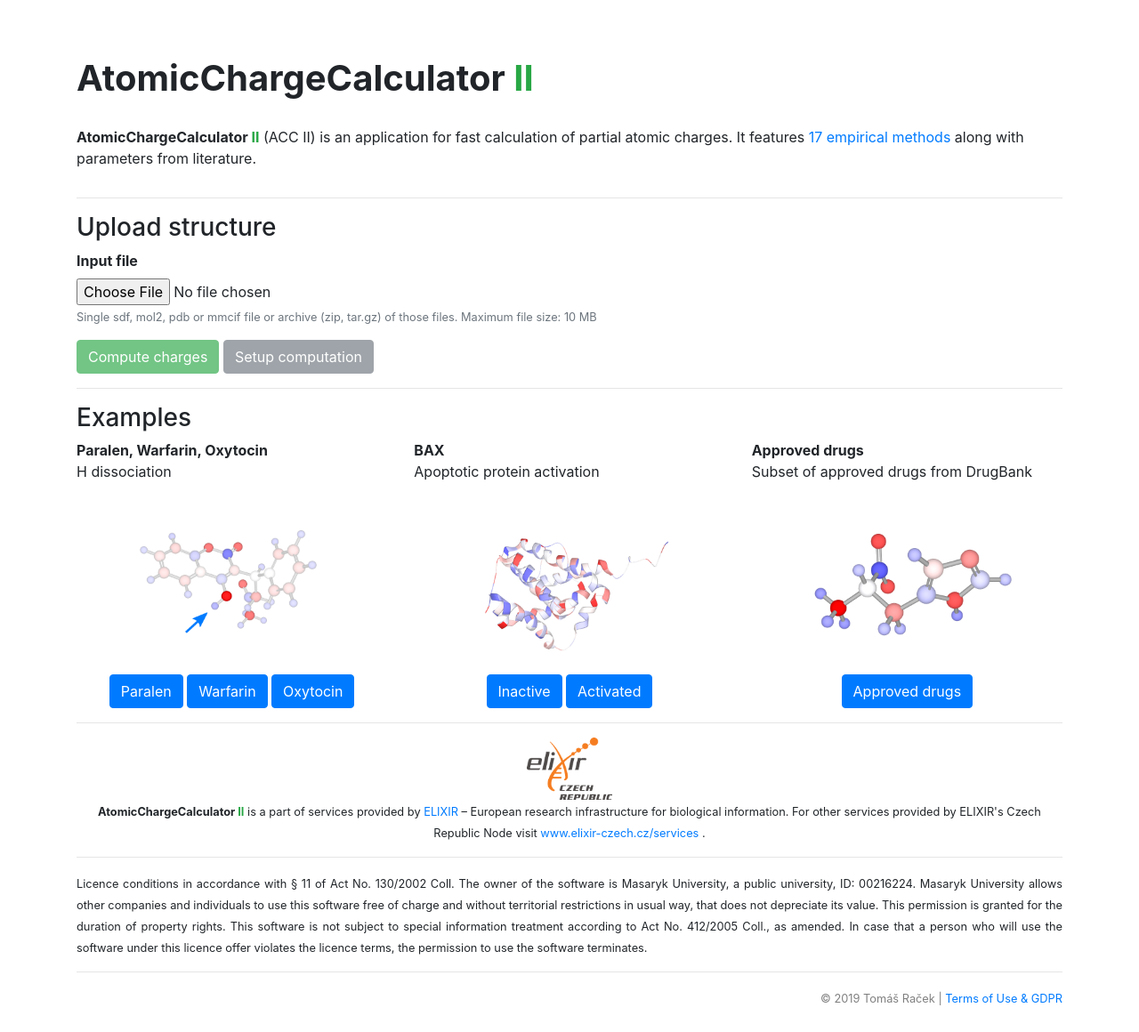
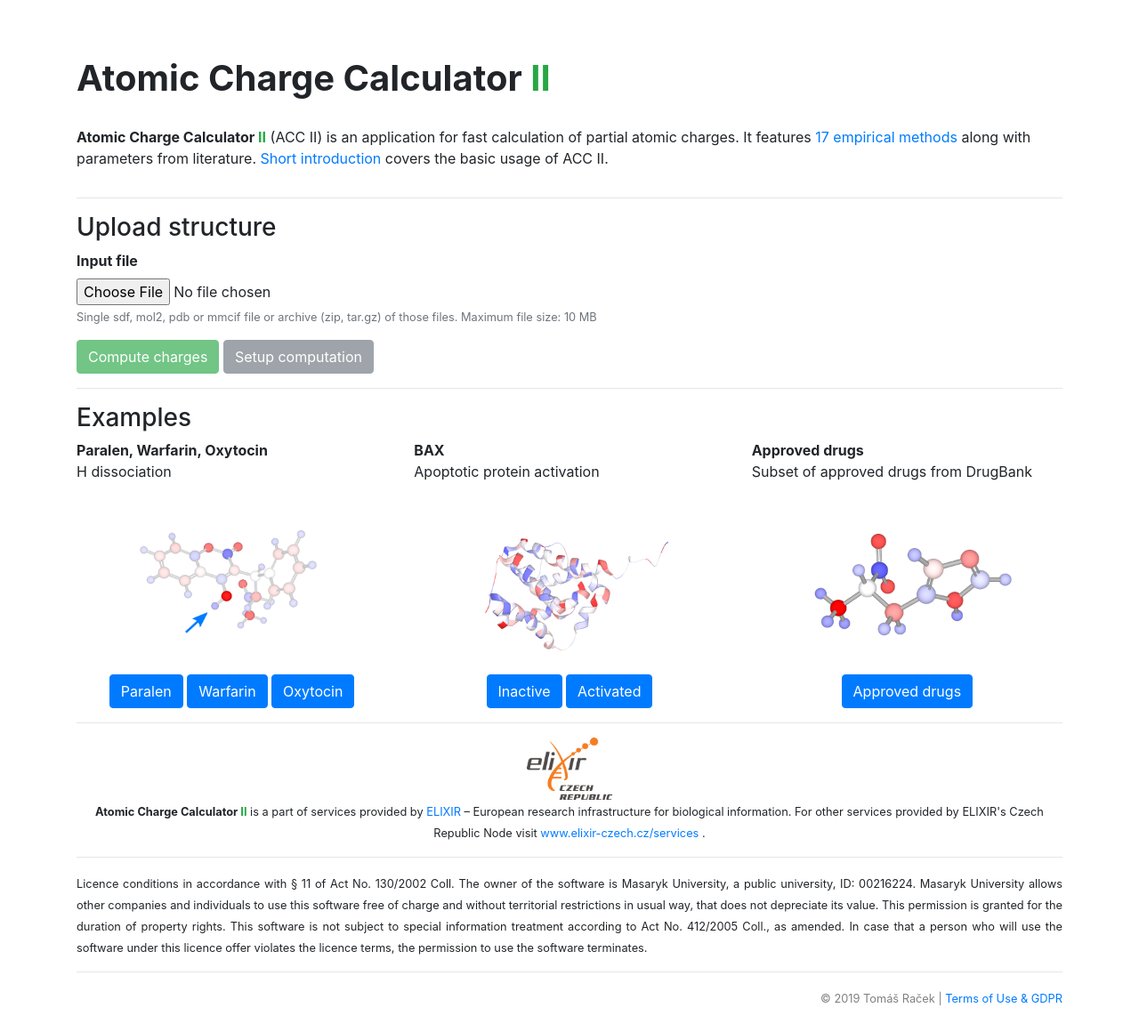
Before and after one commit to sb-ncbr/AtomicChargeCalculator2, a Flask app: page / in a window 1280 px wide. Shown: the top 1160 px of the page at 89% size. Run offline with Flask 2, Linux system fonts and the light colour scheme; parts of the project's set-up code (start-up, migrations or seed data) failed here and were passed over; some libraries are stand-ins or nearby versions.

Commit message:
Rename: add spaces to the name

```diff
--- a/app/templates/base/base.html
+++ b/app/templates/base/base.html
@@ -5,7 +5,7 @@
     <meta name="viewport" content="width=device-width, initial-scale=1">
     <meta name="description"
           content="AtomicChargeCalculator II (ACC II) is an application for fast calculation of partial atomic charges.">
-    <title>{% block title %} AtomicChargeCalculator II {% endblock title %}</title>
+    <title>{% block title %} Atomic Charge Calculator II {% endblock title %}</title>
 
     <link rel="shortcut icon" href="{{ url_for('static', filename='favicon.png') }}">
 
--- a/app/templates/base/elixir.html
+++ b/app/templates/base/elixir.html
@@ -2,7 +2,7 @@
     <img src="{{ url_for('static', filename='elixirlogo.png') }}" alt="ELIXIR logo"
          style="height: 70px"><br>
     <small>
-        <span class="font-weight-bold">AtomicChargeCalculator <span style="color: #28a745">II</span></span>
+        <span class="font-weight-bold">Atomic Charge Calculator <span style="color: #28a745">II</span></span>
         is a part of services provided by
         <a href="https://www.elixir-czech.cz/" target="_blank" rel="noreferrer">
             ELIXIR
--- a/app/templates/computation.html
+++ b/app/templates/computation.html
@@ -8,7 +8,7 @@
     <form method=post enctype=multipart/form-data>
         <div class="row">
             <div class="col">
-                <h1 style="margin-bottom: 30px" class="font-weight-bold">Atomic<wbr>Charge<wbr>Calculator <span style="color: #28a745">II</span></h1>
+                <h1 style="margin-bottom: 30px" class="font-weight-bold">Atomic Charge Calculator <span style="color: #28a745">II</span></h1>
             </div>
         </div>
         <div class="row">
--- a/app/templates/index.html
+++ b/app/templates/index.html
@@ -7,12 +7,15 @@
             <input type="hidden" name="type" id="type" value="example"/>
             <div class="row">
                 <div class="col">
-                <h1 style="margin-bottom: 30px" class="font-weight-bold">Atomic<wbr>Charge<wbr>Calculator
+                    <h1 style="margin-bottom: 30px" class="font-weight-bold">Atomic Charge Calculator
                         <span style="color: #28a745">II</span></h1>
-                <p><span class="font-weight-bold">AtomicChargeCalculator <span style="color: #28a745">II</span></span>
+                    <p><span class="font-weight-bold">Atomic Charge Calculator <span
+                            style="color: #28a745">II</span></span>
                         (ACC II) is an application for fast calculation of partial atomic charges. It features
-                    <a href="{{ url_for('static', filename='methods.pdf') }}" target="_blank">17 empirical methods</a>
-                    along with parameters from literature.</p>
+                        <a href="{{ url_for('static', filename='methods.pdf') }}" target="_blank">17 empirical
+                            methods</a> along with parameters from literature.
+                        <a href="{{ url_for('static', filename='manual.pdf') }}" target="_blank">Short introduction</a>
+                        covers the basic usage of ACC II.</p>
                 </div>
             </div>
             <hr>
--- a/app/templates/results.html
+++ b/app/templates/results.html
@@ -11,7 +11,7 @@
 <div class="container mt-5 p-3">
     <div class="row">
         <div class="col">
-            <h1 style="margin-bottom: 30px" class="font-weight-bold">Atomic<wbr>Charge<wbr>Calculator <span style="color: #28a745">II</span></h1>
+            <h1 style="margin-bottom: 30px" class="font-weight-bold">Atomic Charge Calculator <span style="color: #28a745">II</span></h1>
         </div>
     </div>
     <div class="row">
```
Lines whose indentation alone changed are shown as unchanged.
